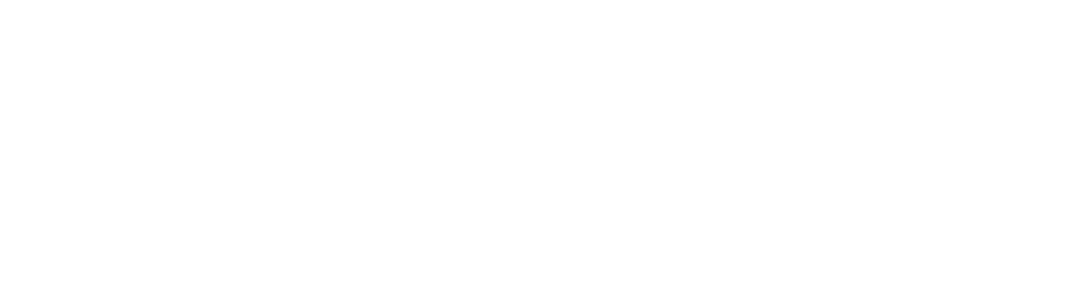
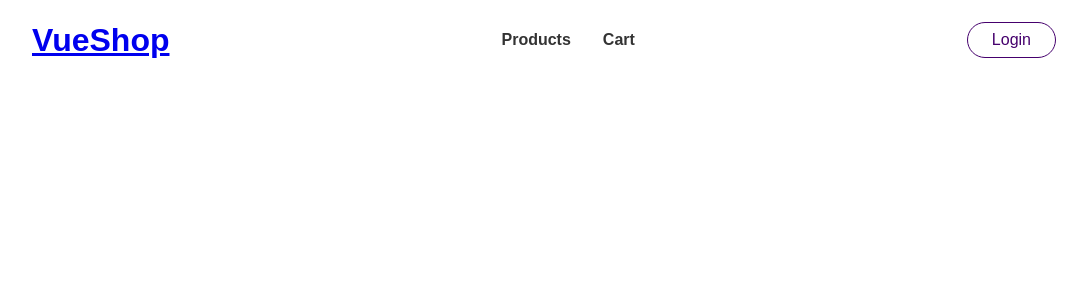
Before and after one commit to sidneyfranciscodev/vue-shop, a Vue app: page / in a window 1280 px wide. Before the commit this address had no page. Shown: the top 300 px of the page, without its empty margins (96-1183 px from the left). Built offline with nearby package versions, Linux system fonts and the light colour scheme.

Commit message:
create TheHeader component

```diff
--- a/index.html
+++ b/index.html
@@ -4,7 +4,7 @@
     <meta charset="UTF-8">
     <link rel="icon" href="/favicon.ico">
     <meta name="viewport" content="width=device-width, initial-scale=1.0">
-    <title>Vite App</title>
+    <title>Vue Shop</title>
   </head>
   <body>
     <div id="app"></div>
--- a/src/App.vue
+++ b/src/App.vue
@@ -1,9 +1,16 @@
-<script></script>
-
 <template>
-
+  <the-header></the-header>
 </template>
 
+<script>
+import TheHeader from './components/nav/TheHeader.vue';
+
+export default {
+  components: {
+    TheHeader
+  },
+}
+</script>
 
 <style>
 * {
--- /dev/null
+++ b/src/components/nav/TheHeader.vue
@@ -0,0 +1,92 @@
+<template>
+  <header>
+    <h1>
+      <router-link to="/">VueShop</router-link>
+    </h1>
+    <nav>
+      <ul>
+        <li>
+          <router-link to="/products">Products</router-link>
+        </li>
+        <li>
+          <router-link to="/cart">Cart</router-link>
+        </li>
+      </ul>
+    </nav>
+    <div>
+      <button v-if="!isLoggedIn" @click="login">Login</button>
+      <button v-if="isLoggedIn" @click="logout">Logout</button>
+    </div>
+  </header>
+</template>
+
+<script>
+export default {
+  data(){
+    return {
+      isLoggedIn: false,
+    }
+  },
+  methods: {
+    login() {
+      this.isLoggedIn = true;
+    },
+    logout() {
+      this.isLoggedIn = false;
+    },
+  }
+};
+</script>
+
+<style lang="scss" scoped>
+header {
+  height: 5rem;
+  background-color: white;
+  margin: 0 10%;
+  display: flex;
+  justify-content: space-between;
+  align-items: center;
+
+  ul {
+    list-style: none;
+    margin: 0;
+    padding: 0;
+    display: flex;
+    justify-self: center;
+    align-items: center;
+
+    li {
+      margin: 0 1rem;
+
+      a {
+        text-decoration: none;
+        color: #333;
+        font-weight: bold;
+        border-bottom: 2px solid transparent;
+        padding-bottom: 0.25rem;
+
+        &:hover,
+        &:active {
+          color: #45006d;
+          border-color: #45006d;
+        }
+      }
+    }
+  }
+
+  button {
+    font: inherit;
+    cursor: pointer;
+    padding: 0.5rem 1.5rem;
+    border: 1px solid #45006d;
+    background-color: transparent;
+    color: #45006d;
+    border-radius: 30px;
+
+    &:hover,
+    &:active {
+      background-color: #f0d5ff;
+    }
+  }
+}
+</style>
```
